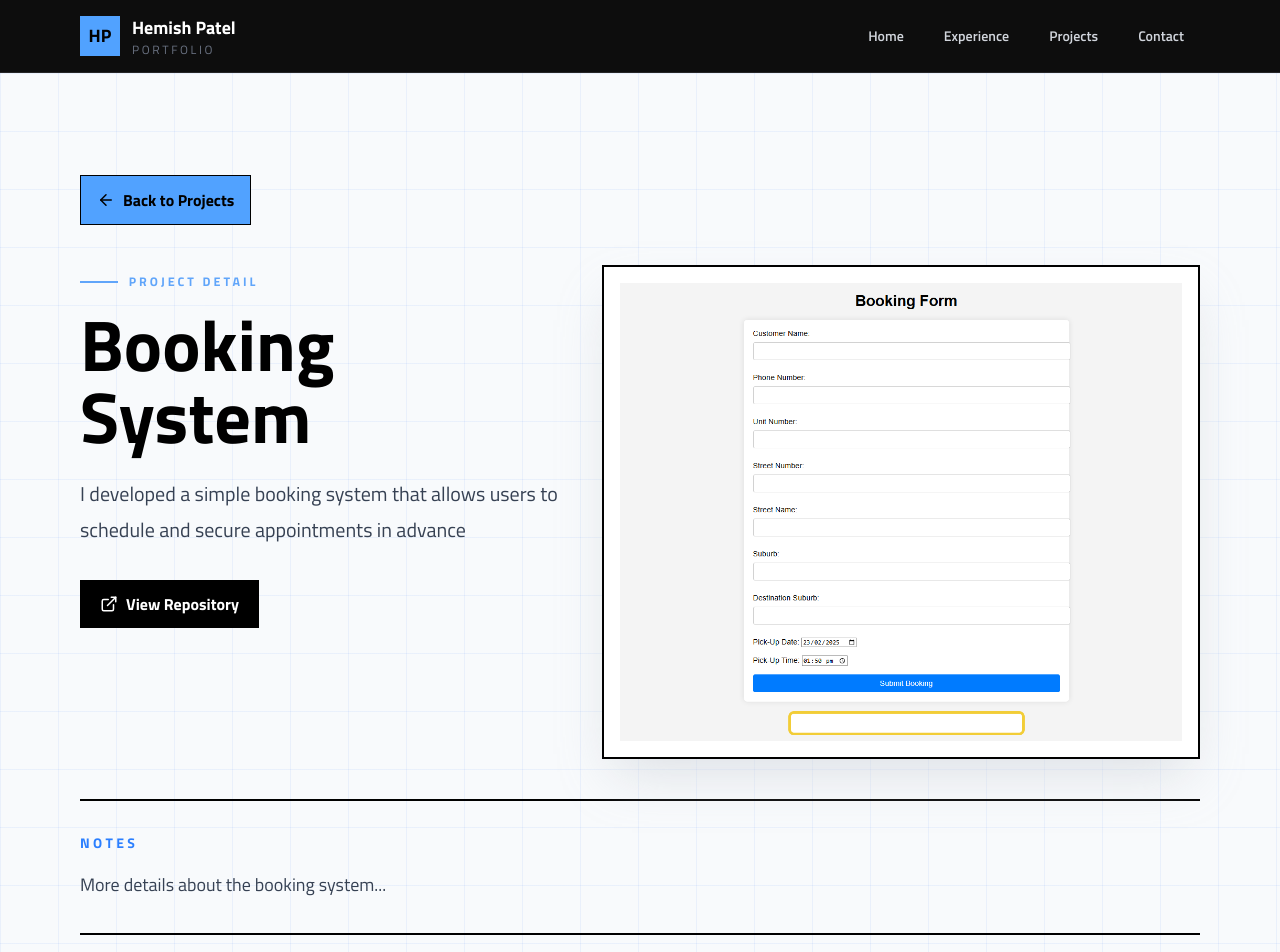
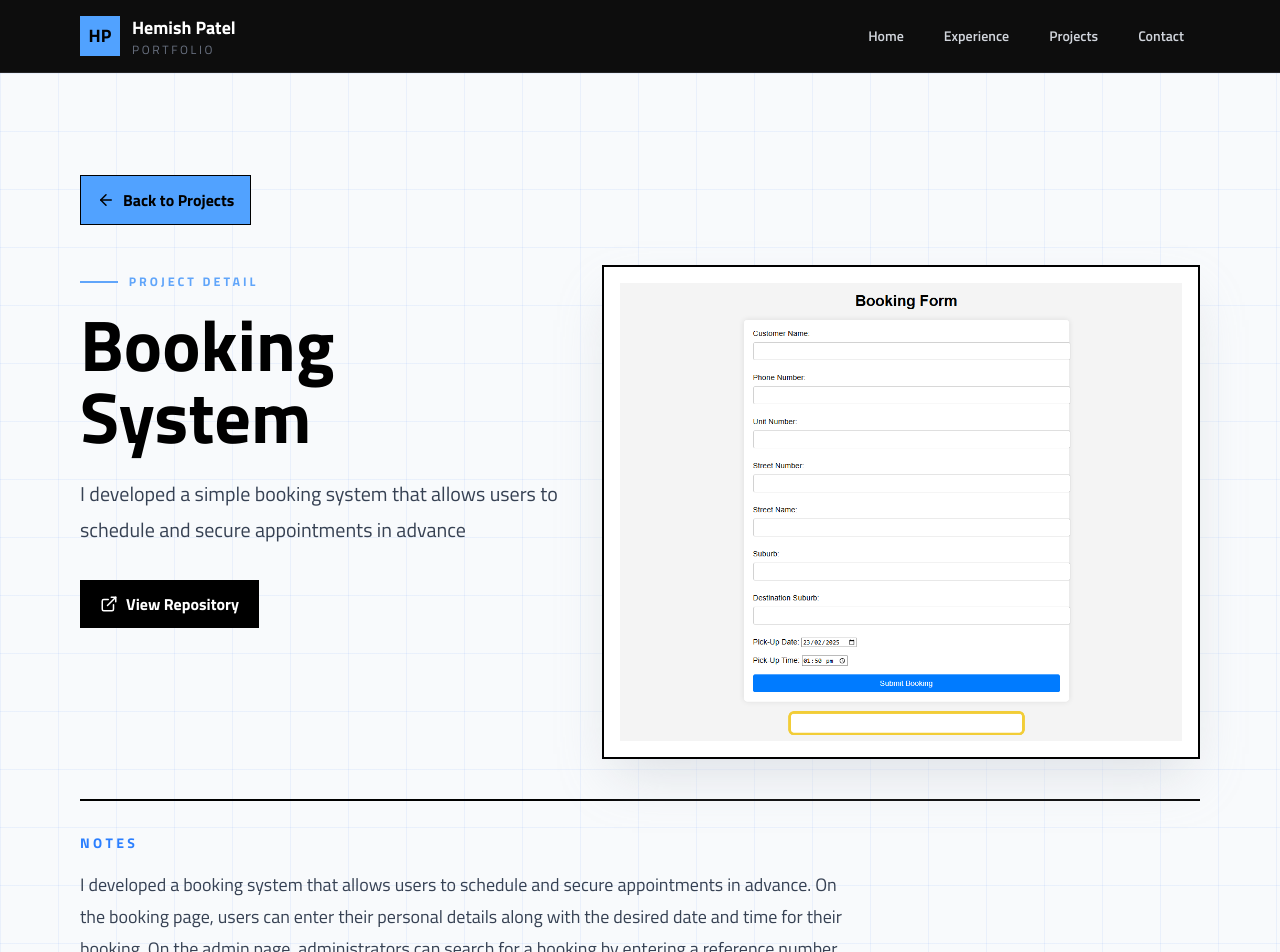
Before and after one commit to hemish-patel5/portfolio, a React (Vite) app: page /projects/booking in a window 1280 px wide. Shown: the top 952 px of the page. Built offline with nearby package versions, Linux system fonts and the light colour scheme.

Commit message:
Added project descriptions

```diff
--- a/src/data/projects.js
+++ b/src/data/projects.js
@@ -4,7 +4,8 @@ export const projects = [
     title: "Movie Search Website",
     description:
       "This website is a simple way to look at movies. It is able to be used to search for movies as well as favourite ones that you like",
-    details: "More details about the movie search website...",
+    details:
+      "This website is a simple way to look at movies. It is able to be used to search for movies as well as favourite ones that you like",
     image: new URL("../assets/project-movie-website.png", import.meta.url).href,
     github: "https://github.com/hemish-patel5/Movie-Search-Website",
   },
@@ -13,7 +14,8 @@ export const projects = [
     title: "Booking System",
     description:
       "I developed a simple booking system that allows users to schedule and secure appointments in advance",
-    details: "More details about the booking system...",
+    details:
+      "I developed a booking system that allows users to schedule and secure appointments in advance. On the booking page, users can enter their personal details along with the desired date and time for their booking. On the admin page, administrators can search for a booking by entering a reference number and update the booking status from 'unassigned' to 'assigned.' Additionally, if no reference number is entered, the system displays all bookings scheduled within the next two hours.",
     image: new URL("../assets/project-booking-page.png", import.meta.url).href,
     github: "https://github.com/hemish-patel5/Booking-System",
   },
@@ -22,7 +24,8 @@ export const projects = [
     title: "Status Posting System",
     description:
       "I developed a simple system that enables users to create and store statuses with personal details and timestamps in a database. ",
-    details: "More details about the status posting system...",
+    details:
+      "I developed a system that enables users to create and store statuses with personal details and timestamps in a database. The system allows users to search for existing statuses within the database and ensures that each status is associated with a unique status code. This functionality guarantees the creation of distinct codes for different statuses, enhancing data integrity and retrieval.",
     image: new URL("../assets/project-status.png", import.meta.url).href,
     github: "https://github.com/hemish-patel5/Status-Posting-System",
   },
```
